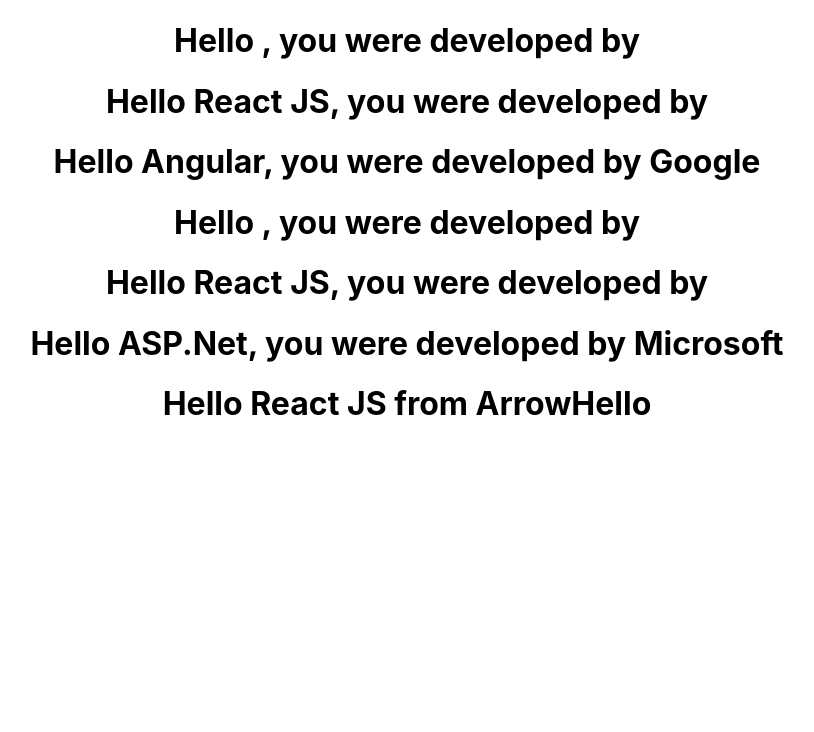
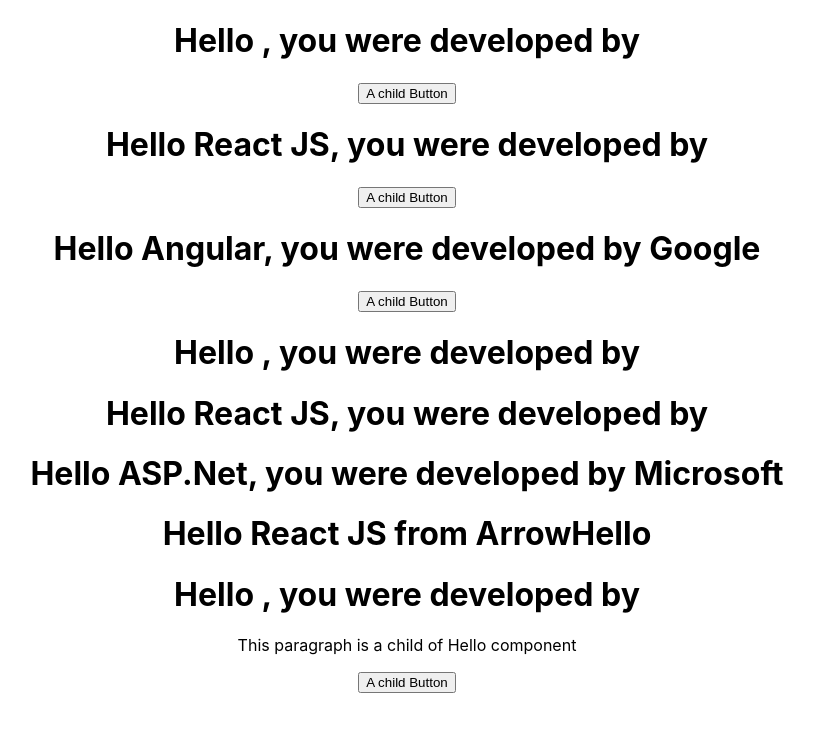
Before and after one commit to Abdalmunam/my-first-app, a React (Create React App) app: page / in a window 1280 px wide. Shown: the top 732 px of the page, without its empty margins (233-1047 px from the left). Built offline with nearby package versions, Linux system fonts and the light colour scheme; the HTML template or start-up script is replaced by a standard one.

Commit message:
added child props

```diff
--- a/src/App.js
+++ b/src/App.js
@@ -1,7 +1,7 @@
 import './App.css'
 import Hello from './components/Hello'
 import Hellow from './components/Hellow'
-import {ArrowHello} from './components/ArrowHello'
+import { ArrowHello } from './components/ArrowHello'
 
 function App() {
   return (
@@ -13,6 +13,9 @@
       <Hellow msg="React JS" />
       <Hellow msg="ASP.Net" madeBy="Microsoft" />
       <ArrowHello />
+      <Hello>
+        <p>This paragraph is a child of Hello component</p>
+      </Hello>
     </div>
   )
 }
--- a/src/components/Hello.js
+++ b/src/components/Hello.js
@@ -4,6 +4,8 @@
   return (
     <div>
       <h1>Hello {props.msg}, you were developed by {props.madeBy}</h1>
+      {props.children}
+      <button>A child Button</button>
     </div>
   )
 }
```
